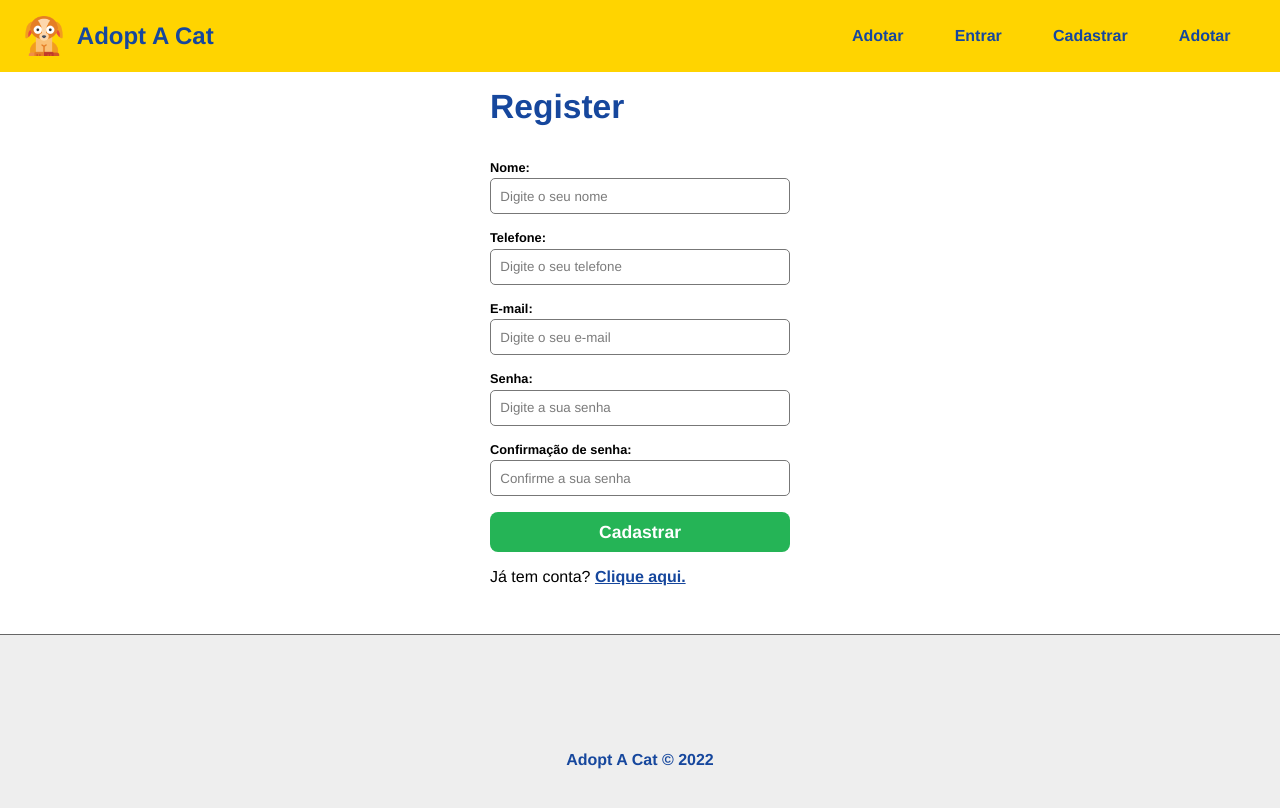
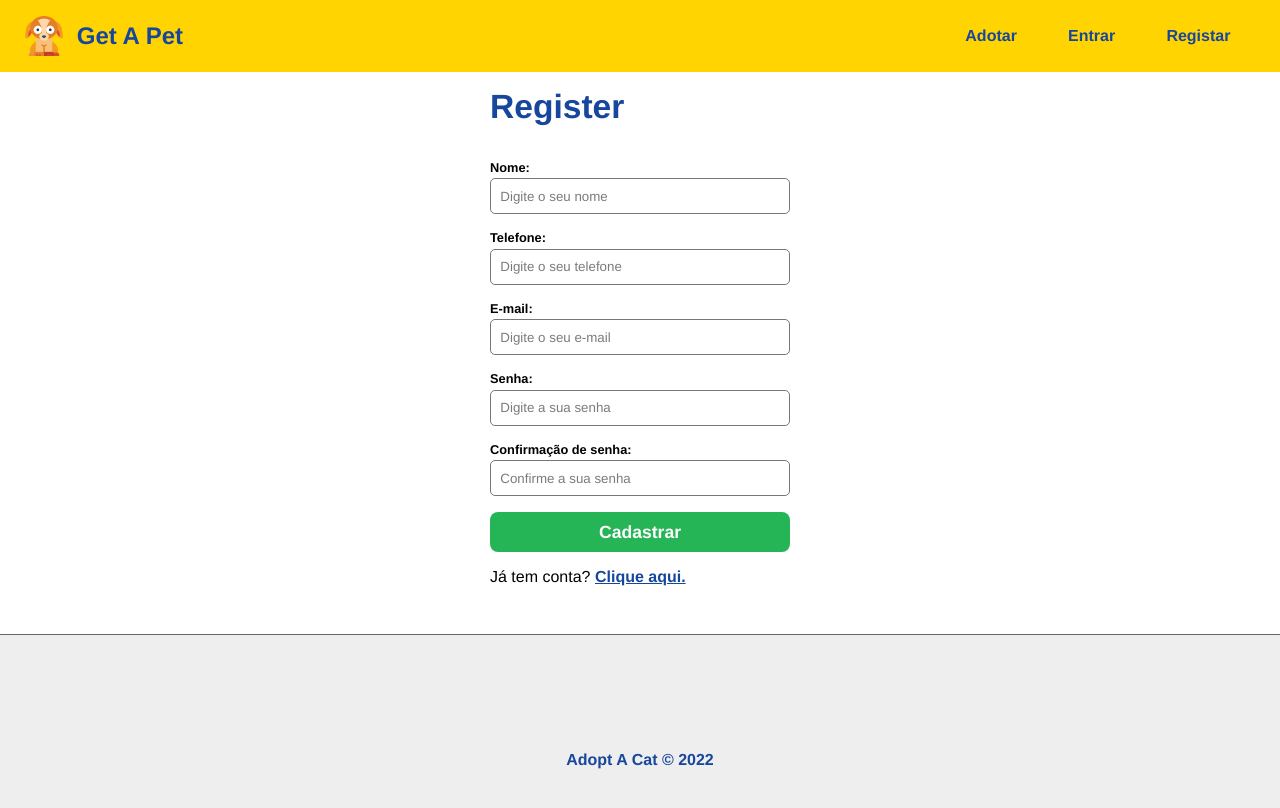
Before and after one commit to gabrielodd/adopt-a-cat, a React (Create React App) app in the folder frontend/: page /register in a window 1280 px wide. Shown: the top 808 px of the page. Built offline with nearby package versions, Linux system fonts and the light colour scheme.

Commit message:
Persistindo autenticação e logout

```diff
--- a/frontend/src/components/layout/Navbar.js
+++ b/frontend/src/components/layout/Navbar.js
@@ -1,29 +1,48 @@
 import { Link } from 'react-router-dom'
+import React, { useContext } from 'react'
 
 import styles from './Navbar.module.css'
 
 import Logo from '../../assets/img/logo.png'
 
+import { Context } from '../../context/UserContext'
+
 function Navbar() {
+  const { authenticated, logout } = useContext(Context)
+
   return (
     <nav className={styles.navbar}>
       <div className={styles.navbar_logo}>
-        <img src={Logo} alt="Adopt A Cat"></img>
-        <h2>Adopt A Cat</h2>
+        <img src={Logo} alt="Get A Pet" />
+        <h2>Get A Pet</h2>
       </div>
       <ul>
         <li>
           <Link to="/">Adotar</Link>
         </li>
-        <li>
-          <Link to="/login">Entrar</Link>
-        </li>
-        <li>
-          <Link to="/register">Cadastrar</Link>
-        </li>
-        <li>
-          <Link to="/">Adotar</Link>
-        </li>
+        {authenticated ? (
+          <>
+            <li>
+              <Link to="/pet/myadoptions">Minhas Adoções</Link>
+            </li>
+            <li>
+              <Link to="/pet/mypets">Meus Pets</Link>
+            </li>
+            <li>
+              <Link to="/user/profile">Meu Perfil</Link>
+            </li>
+            <li onClick={logout}>Sair</li>
+          </>
+        ) : (
+          <>
+            <li>
+              <Link to="/login">Entrar</Link>
+            </li>
+            <li>
+              <Link to="/register">Registar</Link>
+            </li>
+          </>
+        )}
       </ul>
     </nav>
   )
--- a/frontend/src/context/UserContext.js
+++ b/frontend/src/context/UserContext.js
@@ -5,11 +5,11 @@ import useAuth from "../hooks/useAuth";
 const Context = createContext();
 
 function UserProvider({ children }) {
-  const { authenticated, register } = useAuth();
+  const { authenticated, register, logout } = useAuth();
 
   return (
     <Context.Provider
-      value={{ authenticated, register }}
+      value={{ authenticated, register, logout }}
     >
       {children}
     </Context.Provider>
--- a/frontend/src/hooks/useAuth.js
+++ b/frontend/src/hooks/useAuth.js
@@ -44,5 +44,17 @@ export default function useAuth() {
     history.push('/')
   }
 
-  return { authenticated, register }
+  function logout() {
+    const msgText = 'Logout realizado com sucesso!'
+    const msgType = 'success'
+
+    setAuthenticated(false)
+    localStorage.removeItem('token')
+    api.defaults.headers.Authorization = undefined
+    history.push('/login')
+
+    setFlashMessage(msgText, msgType)
+  }
+
+  return { authenticated, register, logout }
 }
```
